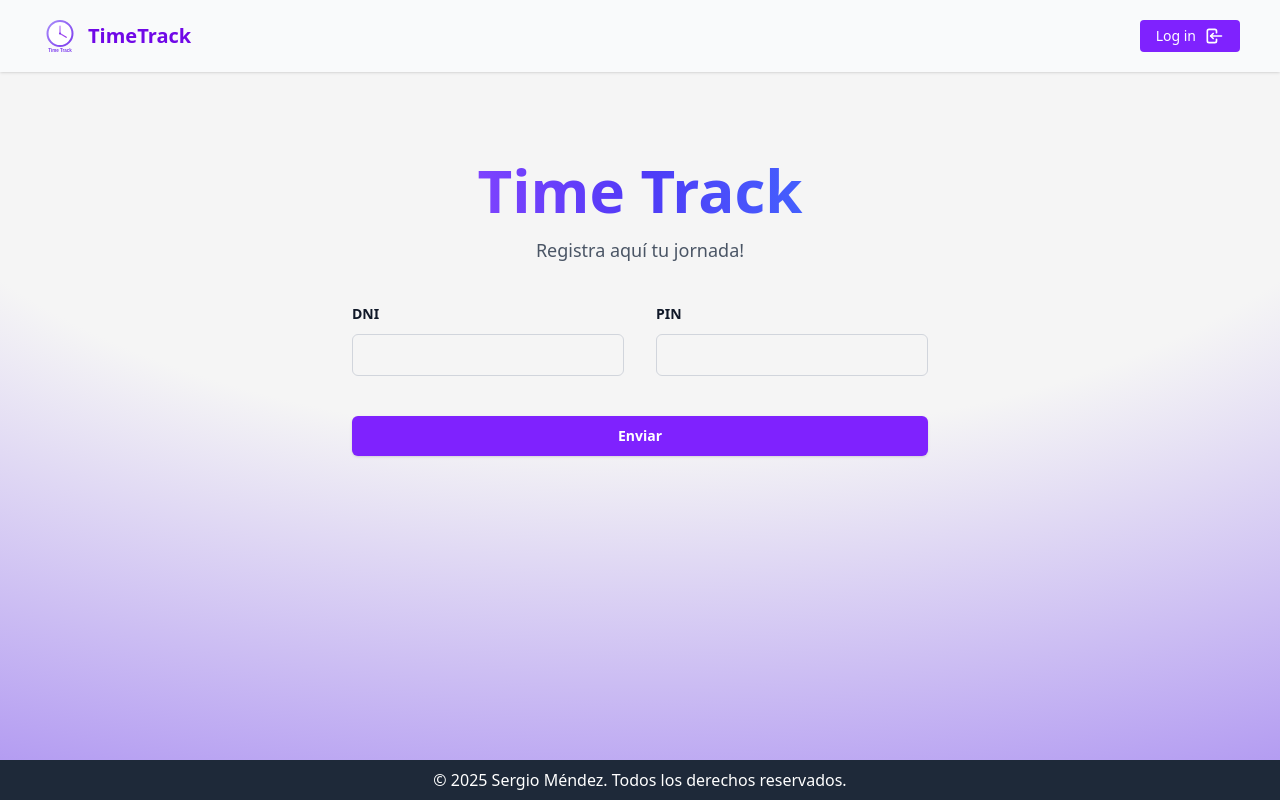
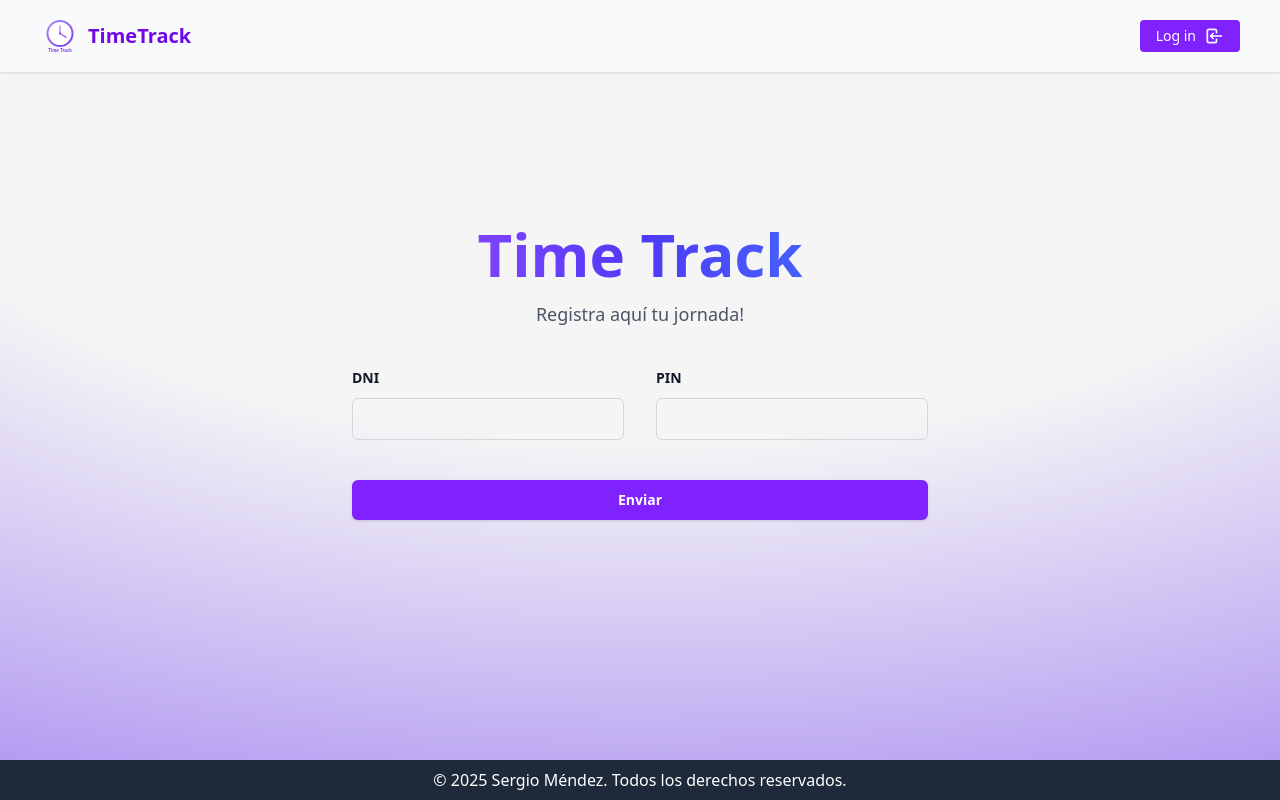
Before and after one commit to Sergiomsrs/timetrack-ui, a React (Vite) app: page / in a window 1280 px wide. Built offline with nearby package versions, Linux system fonts and the light colour scheme.

Commit message:
feat: ajustar margen superior en el contenedor principal de AddTimeTrack

```diff
--- a/src/pages/AddTimeTrack.jsx
+++ b/src/pages/AddTimeTrack.jsx
@@ -60,7 +60,7 @@ export default function () {
 
 
     return (
-        <div className="isolate px-6 py-10 sm:py-14 lg:px-8">
+        <div className="isolate mt-16 px-6 py-10 sm:py-14 lg:px-8">
             <div className="mx-auto max-w-2xl text-center">
                 <h1 className="mb-4 text-3xl  md:text-5xl lg:text-6xl font-extrabold text-transparent bg-clip-text bg-gradient-to-r from-purple-500 via-indigo-600 to-blue-500">Time Track</h1>
                 <p className="mt-2 text-lg text-gray-600">Registra aquí tu jornada!</p>
```
